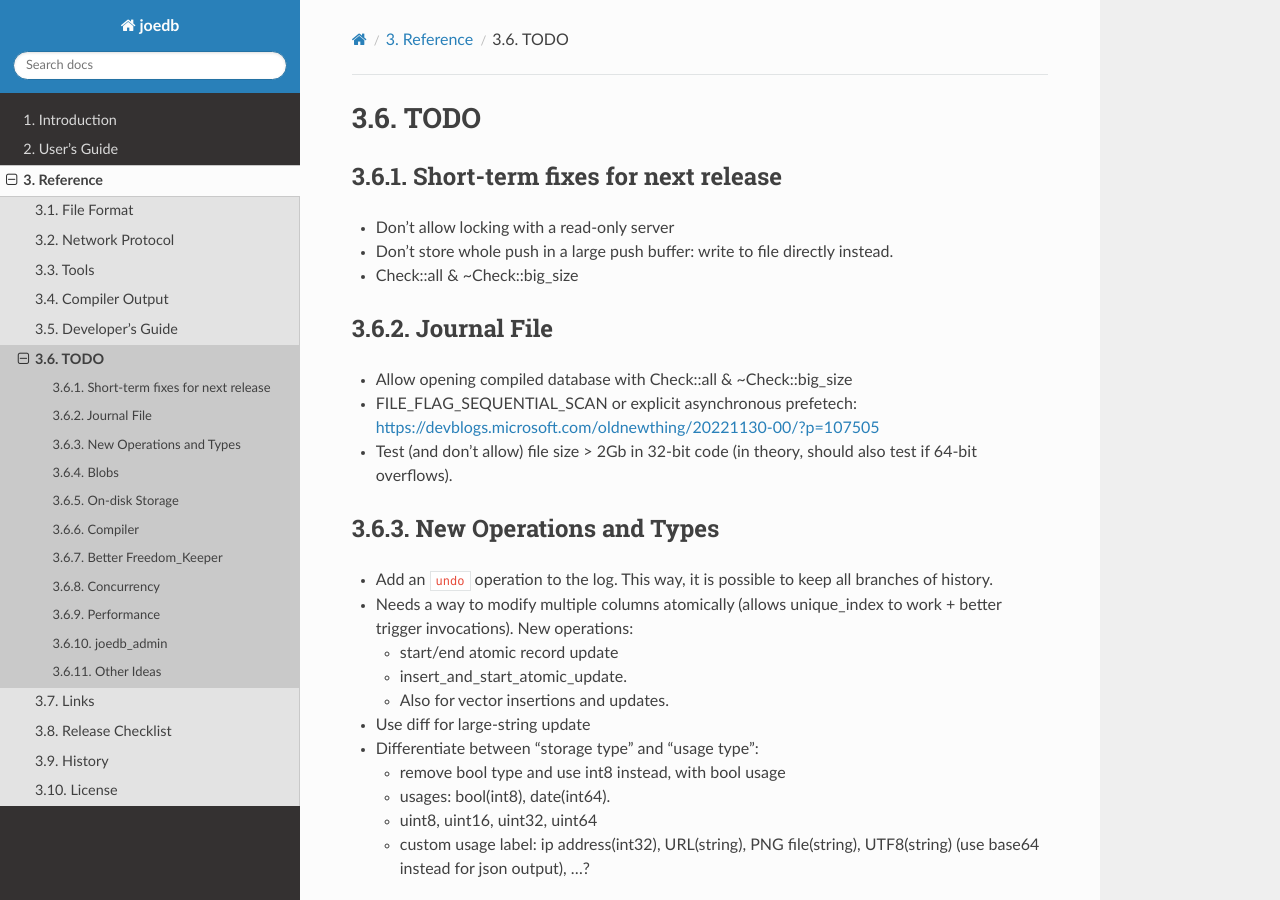
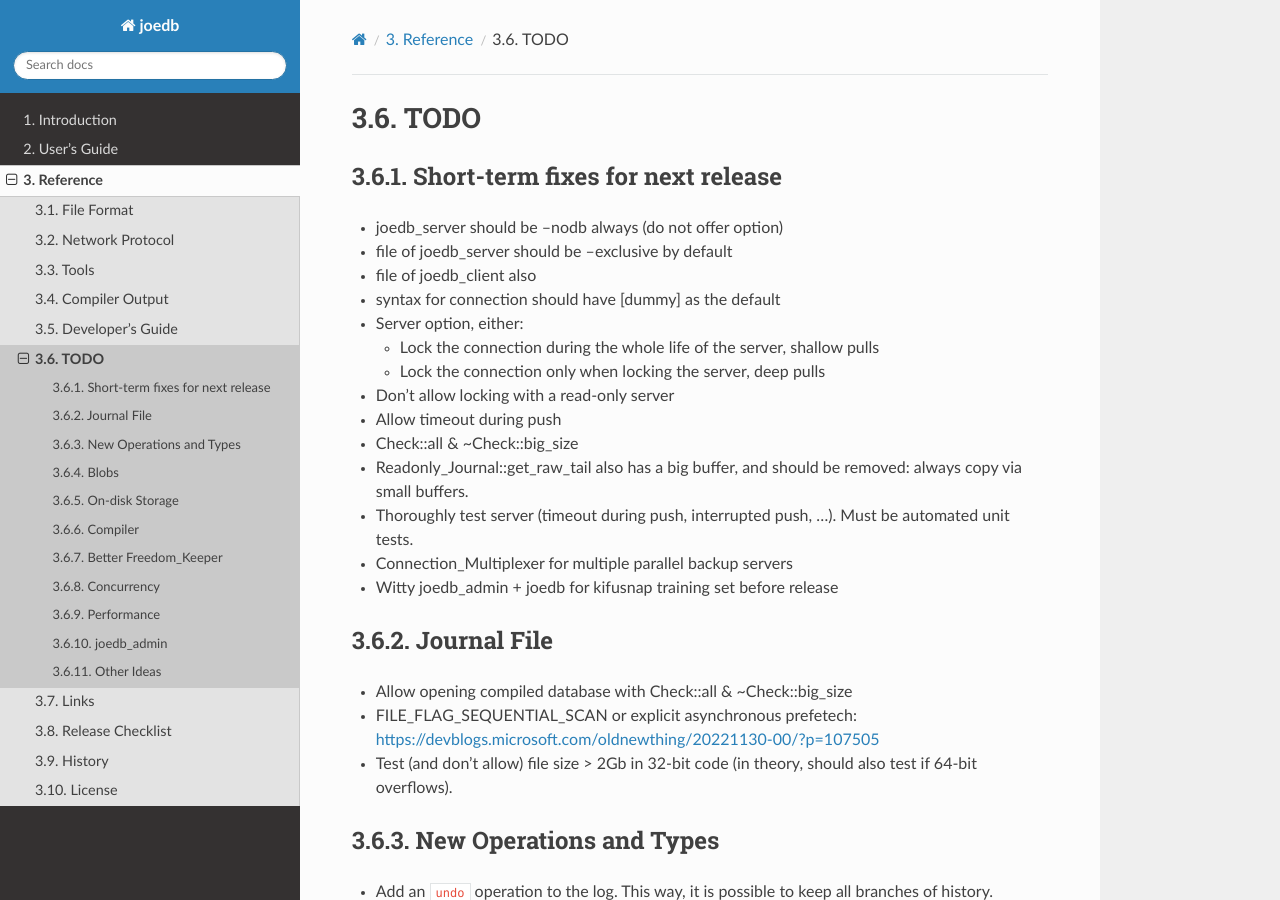
Before and after one commit to Remi-Coulom/joedb, a Sphinx documentation site: the page built from doc/source/todo.rst, in a window 1280 px wide and 900 px high. Built offline with Sphinx 7.4.7 and the Read the Docs theme 2.0.0, drawn with Linux system fonts in a browser that asks for light colours; formulas are drawn with MathJax 3; some of the changed text lies outside the part shown.

Commit message:
remove push_buffer and write data to file directly

```diff
--- a/doc/source/todo.rst
+++ b/doc/source/todo.rst
@@ -4,9 +4,24 @@
 Short-term fixes for next release
 ---------------------------------
 
+- joedb_server should be --nodb always (do not offer option)
+- file of joedb_server should be --exclusive by default
+- file of joedb_client also
+- syntax for connection should have [dummy] as the default
+- Server option, either:
+
+  - Lock the connection during the whole life of the server, shallow pulls
+  - Lock the connection only when locking the server, deep pulls
+
 - Don't allow locking with a read-only server
-- Don't store whole push in a large push buffer: write to file directly instead.
+- Allow timeout during push
 - Check::all & ~Check::big_size
+- Readonly_Journal::get_raw_tail also has a big buffer, and should be removed:
+  always copy via small buffers.
+- Thoroughly test server (timeout during push, interrupted push, ...). Must be
+  automated unit tests.
+- Connection_Multiplexer for multiple parallel backup servers
+- Witty joedb_admin + joedb for kifusnap training set before release
 
 Journal File
 ------------
```
Also changed, not shown: other parts of doc/source/todo.rst (+0 -1 lines), doc/source/history.rst (+13 -2 lines), 3 other files.
